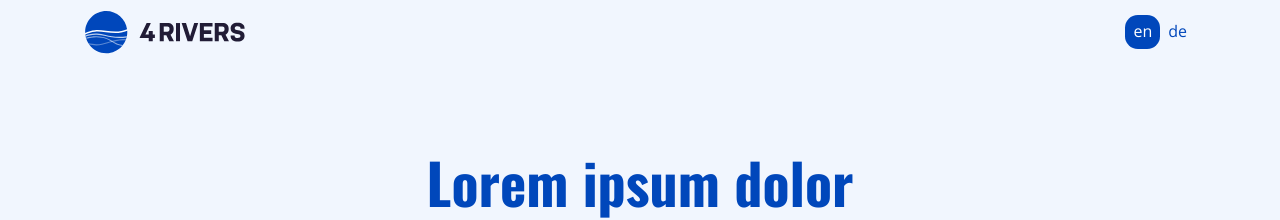
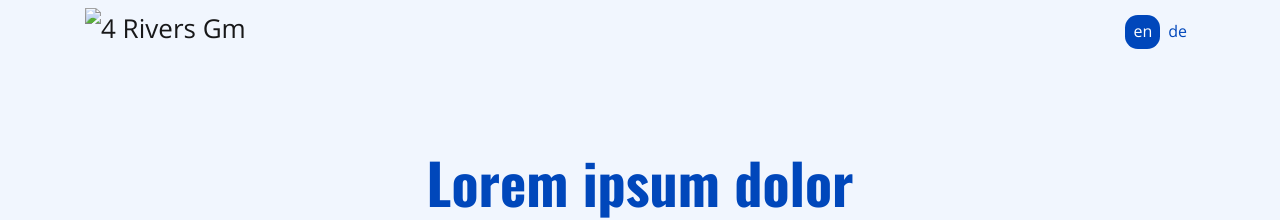
Before and after one commit to johannbelau/companywebsite, a Jekyll site: the page built from en/index.html, in a window 1280 px wide. Shown: the top 220 px of the page. Built offline with Jekyll 4.4.1, drawn with Linux system fonts in a browser that asks for light colours.

Commit message:
path fix for assets

```diff
--- a/_includes/feedback.html
+++ b/_includes/feedback.html
@@ -9,7 +9,7 @@
 </svg>
 </section>
 
-  <section class="pt-7 pt-lg-0 bg-primary bg-nr bg-contain bg-p-b" style="background-image: url(/img/4rivers-bg-lines.svg);">
+  <section class="pt-7 pt-lg-0 bg-primary bg-nr bg-contain bg-p-b" style="background-image: url(img/4rivers-bg-lines.svg);">
     <div class="container">
       <div class="row text-center mb-4">
         <div class="col-lg-12 text-white">
--- a/_includes/footer.html
+++ b/_includes/footer.html
@@ -3,7 +3,7 @@
     <div class="container">
       <div class="row mb-4">
         <div class="col-auto">
-          <img src="/img/4Rivers_Logo.svg" alt="4 Rivers GmbH Logo" width="128" height="48">
+          <img src="img/4Rivers_Logo.svg" alt="4 Rivers GmbH Logo" width="128" height="48">
         </div>
       </div>
       <div class="row">
--- a/_includes/nav.html
+++ b/_includes/nav.html
@@ -1,7 +1,7 @@
 <nav class="navbar navbar-expand-lg navbar-light fixed-top">
   <div class="container">
     <a class="navbar-brand" href="#">
-      <img src="/img/4Rivers_Logo.svg" width="160" height="48" class="d-inline-block align-top logo" alt="4 Rivers GmbH" loading="lazy">
+      <img src="img/4Rivers_Logo.svg" width="160" height="48" class="d-inline-block align-top logo" alt="4 Rivers GmbH" loading="lazy">
     </a>
     <ul class="navbar-nav mr-0 justify-content-md-between main-nav flex-row">
       <li class="nav-item">
--- a/_layouts/default.html
+++ b/_layouts/default.html
@@ -12,8 +12,8 @@
       {% include css/main.css %}
     </style>
     <link rel="canonical" href="{{ page.url | replace:'index.html','' | prepend: site.baseurl | prepend: site.url }}">
-    <link rel="icon" type="image/png" href="/favicon.ico"/>
-    <link rel="apple-touch-icon" href="/img//logo/4rivers_logo_circle@3x.png">
+    <link rel="icon" type="image/png" href="favicon.ico"/>
+    <link rel="apple-touch-icon" href="img/logo/4rivers_logo_circle@3x.png">
   </head>
   <body>
     {% include nav.html %}
```
